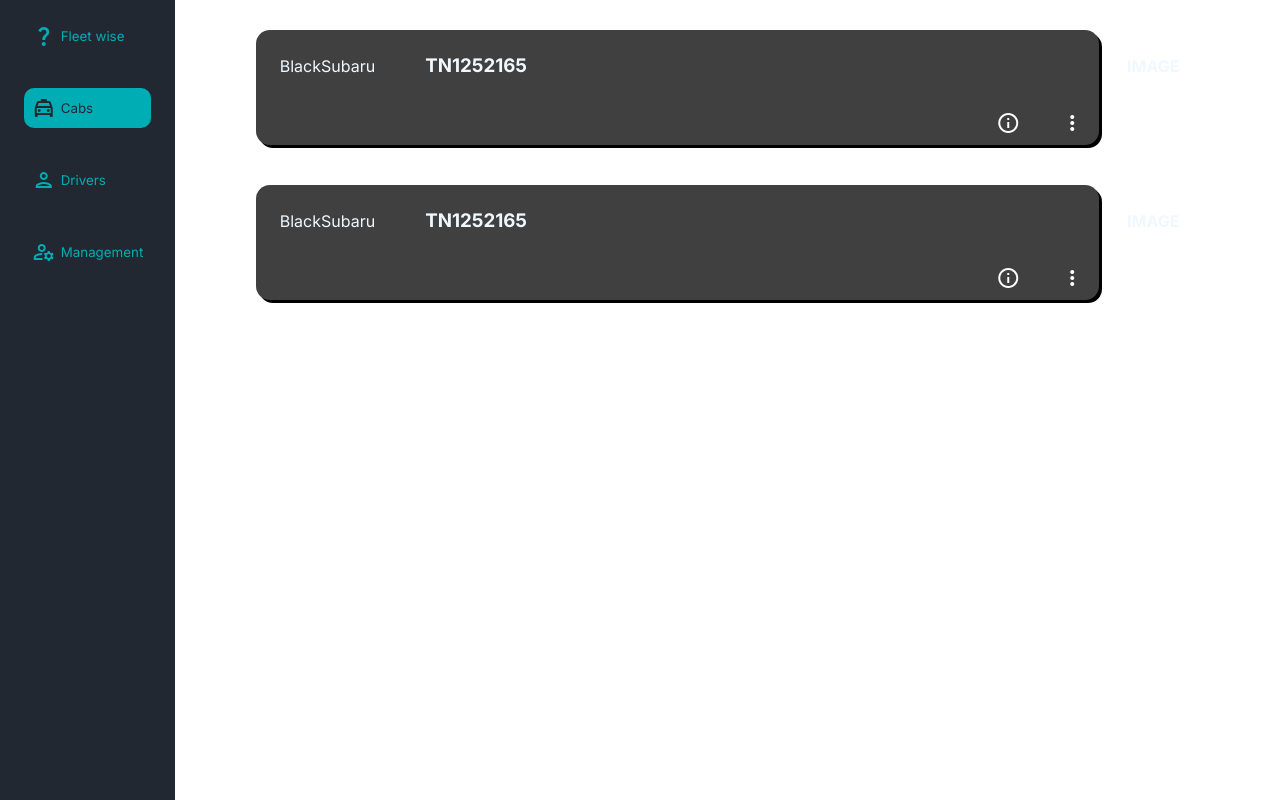
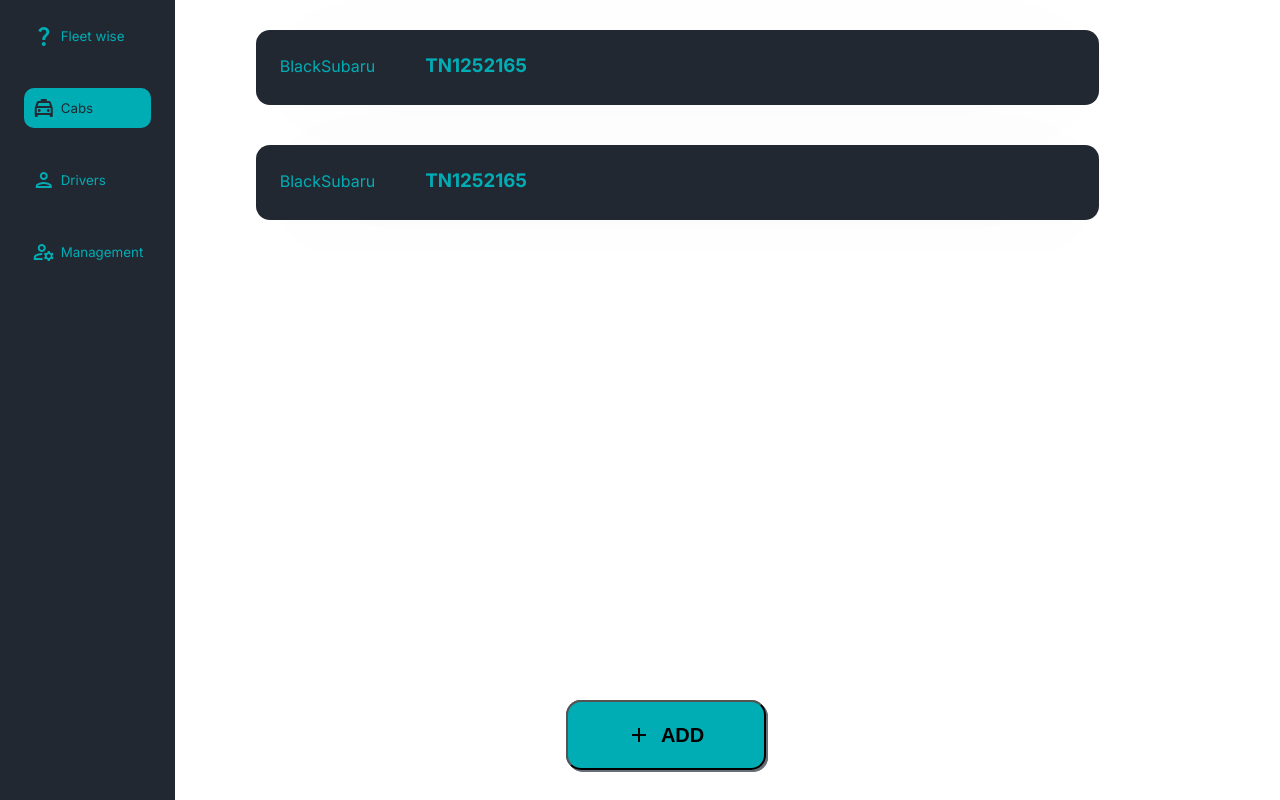
Before and after one commit to DineshK-1/fleetwise, a Next.js app: page /Cabs in a window 1280 px wide. Built offline with nearby package versions, Linux system fonts and the light colour scheme.

Commit message:
Created client cab card, improved styles

```diff
--- a/app/Cabs/cabdeets.css
+++ b/app/Cabs/cabdeets.css
@@ -1,12 +1,16 @@
 .cabcard {
-  box-shadow: 3px 3px #000000;
-  color: aliceblue;
-  background-color: #404040;
+  box-shadow: 1.7px 1.8px 33.3px -23px rgba(0, 0, 0, 0.08),
+    5.8px 6px 111.7px -23px rgba(0, 0, 0, 0.048),
+    26px 27px 500px -23px rgba(0, 0, 0, 0.032);
+  color: #00adb5;
+  background-color: #222831;
   display: flex;
   flex-direction: column;
   width: 70%;
   border-radius: 14px;
   margin: 20px 0;
+  transition: all 200ms ease-in;
+  overflow: hidden;
 }
 
 .cabcard h3 {
@@ -18,13 +22,40 @@
   margin-left: 40px;
 }
 
-button {
-  border: 0;
-  background-color: #404040;
+.revealcabcard {
+  visibility: hidden;
+  transition: visibility 200ms ease-in;
 }
 
-button :hover {
-  background-color: #b1acac;
+.cabcard:hover .revealcabcard {
+  visibility: visible;
+}
+
+.revealcabcard .update {
+  display: flex;
+  flex-direction: row;
+  margin: 7px 2px;
+  padding: 2px;
+}
+.revealcabcard .update:hover {
+  background-color: #00adb5;
+  cursor: pointer;
+  color: #222831;
+  border-radius: 15px;
+}
+
+.revealcabcard .delete {
+  display: flex;
+  flex-direction: row;
+  margin: 12px 2px;
+  padding: 2px;
+}
+
+.revealcabcard .delete:hover {
+  background-color: #00adb5;
+  cursor: pointer;
+  color: #222831;
+  border-radius: 15px;
 }
 
 .cabs-page {
@@ -36,15 +67,58 @@
   margin: 10px 0px;
 }
 
-.cabcard .top {
+.cabcard .cabcardtop {
   display: flex;
   padding: 1.5rem;
   align-items: center;
 }
 
-.icons {
+.addcabs {
+  position: fixed;
+  bottom: 20px;
+  left: 52%;
+  transform: translateX(-50%);
+  width: 40%;
   display: flex;
-  justify-content: flex-end;
-  color: white;
-  padding: 10px 15px;
+  justify-content: center;
+  align-items: center;
+  background-color: #222831;
+  color: #00adb5;
+  padding: 10px;
+  background-color: transparent;
+  flex-direction: row;
 }
+
+.addcabs button {
+  background-color: #00adb5;
+  border-radius: 15px;
+  display: flex;
+  align-items: center;
+  justify-content: center;
+  padding: 10px 20px;
+  height: 70px;
+  box-shadow: #686e76 2px 2px;
+  width: 200px;
+  transition: background-color 200ms ease-in, transform 200ms ease-in;
+}
+
+.addcabs button:hover {
+  background-color: #222831;
+  transform: scale(1.05);
+  color: #00adb5;
+}
+
+.addcabs button:active {
+  transform: scale(0.95);
+}
+
+.addcabs button span {
+  margin: auto;
+  justify-content: center;
+  margin: 2px 5px;
+}
+
+.addcabs button h2 {
+  margin: 2px 5px;
+  justify-content: center;
+}
--- a/app/Cabs/page.jsx
+++ b/app/Cabs/page.jsx
@@ -1,27 +1,6 @@
 import "./cabdeets.css";
+import CabCard from "../components/cab-card.component";
 
-function CabCard({ reg, name, cabcolor }) {
-  return (
-    <div className="cabcard">
-      <div className="top">
-        <img src="" alt="" />
-        <p>
-          {cabcolor}
-          {name}
-        </p>
-        <h3> {reg} </h3>
-
-        <h4>IMAGE</h4>
-      </div>
-
-      <div className="icons">
-        <span class="material-icons-outlined">info</span>
-        <span class="material-icons-outlined">more_vert</span>
-      </div>
-    </div>
-  );
-}
-``;
 export default function CabDetails() {
   const array = [
     { cabreg: "TN1252165", cabname: "Subaru", cabcolor: "Black" },
@@ -34,7 +13,7 @@
           key={cab.cabreg}
           reg={cab.cabreg}
           name={cab.cabname}
-          cabcolor={cab.cabcolor}
+          color={cab.cabcolor}
         />
       ))}
     </div>
--- /dev/null
+++ b/app/components/cab-card.component.jsx
@@ -0,0 +1,44 @@
+"use client";
+import React, { useState } from "react";
+
+export default function CabCard({ reg, name, color }) {
+  const [expanded, setExpanded] = useState(false);
+  return (
+    <div
+      className="cabcard"
+      style={{ height: expanded ? "160px" : "75px" }}
+      onMouseEnter={() => setExpanded(true)}
+      onMouseLeave={() => setExpanded(false)}
+    >
+      <div className="cabcardtop">
+        <p>
+          {color}
+          {name}
+        </p>
+        <h3> {reg} </h3>
+
+        <h4>IMAGE</h4>
+      </div>
+      {expanded ? (
+        <div className="revealcabcard">
+          <div className="update">
+            <span class="material-icons-outlined">info</span>
+            <h3> Update Cab Info </h3>
+          </div>
+          <div className="delete">
+            <span class="material-icons-outlined">delete</span>
+            <h3> Retire Cab </h3>
+          </div>
+        </div>
+      ) : (
+        <></>
+      )}
+      <div className="addcabs">
+        <button>
+          <span class="material-icons-outlined">add</span>
+          <h2>ADD</h2>
+        </button>
+      </div>
+    </div>
+  );
+}
```
